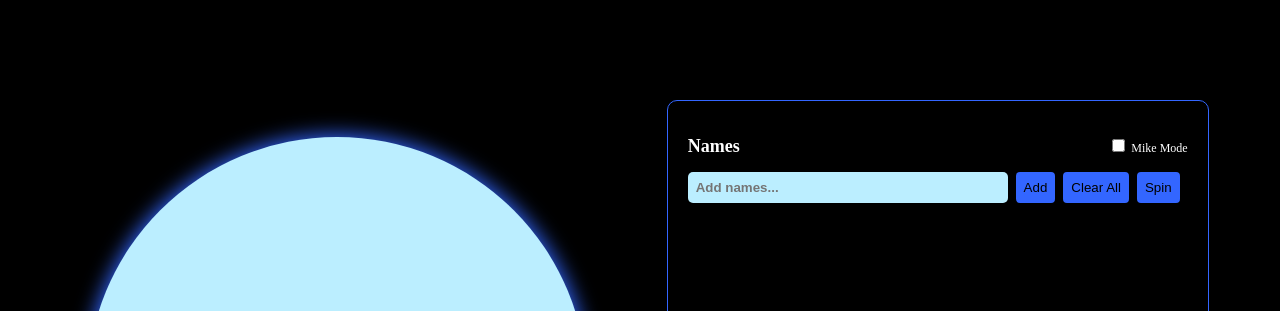
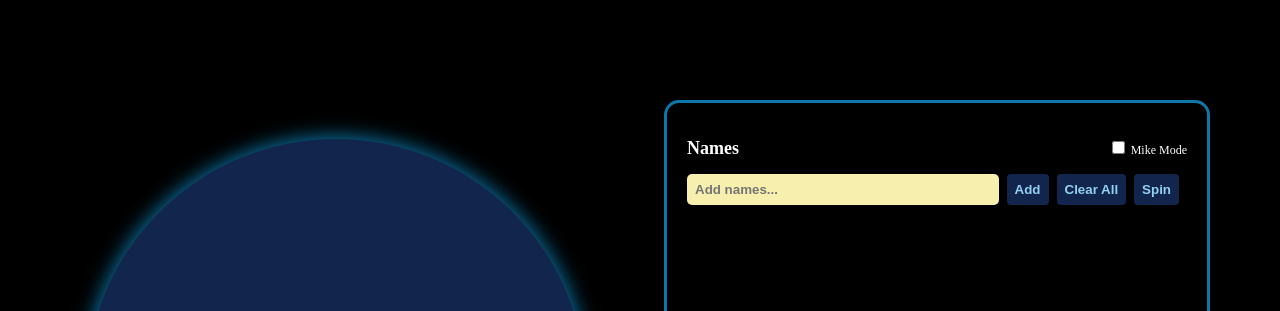
Before and after one commit to kprintz/dolphin-spinner, a website with bundled scripts: page index.html in a window 1280 px wide. Shown: the top 311 px of the page. Built offline with nearby package versions, Linux system fonts and the light colour scheme; files whose address does not match are found by name.

Commit message:
Finalize palette, style updates, add confetti package

```diff
--- a/main.css
+++ b/main.css
@@ -20,16 +20,16 @@
 
 .spinner {
     border-radius: 50%;
-    background-color: #bbeeff;
-    box-shadow: 0 0 20px 2px #3366ff;
+    background-color: #12264d;
+    box-shadow: 0 0 20px 2px #0c77a8;
 }
 
 .input {
     display: flex;
     flex-direction: column;
     width: 500px;
-    border: 1px solid #3366ff;
-    border-radius: 10px;
+    border: 3px solid #0c77a8;
+    border-radius: 15px;
     padding: 20px;
 }
 
@@ -49,7 +49,8 @@
     flex: 1;
     border: none;
     border-radius: 5px;
-    background-color: #bbeeff;
+    background-color: #f7efad;
+    color: #969eca;
     padding: 8px;
     font-weight: bold;
     margin-right: 8px;
@@ -62,19 +63,33 @@
     overflow-y: auto;
 }
 
+.name-container {
+    display: flex;
+    align-items: baseline;
+}
+
 .name {
-    background-color: #bbeeff;
-    padding: 4px;
-    color: black;
+    flex: 1;
+    background-color: #94d0f2;
+    padding: 4px 8px;
+    color: #12264d;
     margin-top: 10px;
     border-radius: 5px;
+    font-weight: bold;
 }
 
 .button {
     margin-right: 8px;
-    background-color: #3366ff;
+    background-color: #12264d;
     border-radius: 4px;
-    border: 2px solid #3366ff;
+    border: 2px solid #12264d;
+    color: #94d0f2;
+    font-weight: bold;
+    cursor: pointer;
+}
+
+.delete-button {
+    margin-left: 8px;
 }
 
 .winner {
--- a/package.json
+++ b/package.json
@@ -13,5 +13,8 @@
     "html-webpack-plugin": "^5.6.0",
     "webpack": "^5.92.1",
     "webpack-cli": "^5.1.4"
+  },
+  "dependencies": {
+    "canvas-confetti": "^1.9.3"
   }
 }
--- a/src/index.js
+++ b/src/index.js
@@ -16,12 +16,12 @@ class Spinner {
   mikeModeEl;
   mikeMode = false;
   palette = [
-    '#12264d',
-    '#86b3cb',
-    '#82d4ed',
-    '#3abae3',
-    '#0c77a8'
-  ]
+    '#94d0f2',
+    '#ddf1fc',
+    '#969eca',
+    '#f7efad',
+    '#ece87a'
+  ];
 
   constructor() {
     this.init();
@@ -31,6 +31,7 @@ class Spinner {
     // todo: add error handling as needed (missing canvas context)
     this.spinnerCanvas = document.getElementById("spinner");
     this.spinnerContext = this.spinnerCanvas.getContext("2d");
+    this.spinnerEl = document.querySelector('.spinner');
     this.namesEl = document.querySelector('.names');
     this.inputEl = document.querySelector('.name-input');
     this.winnerEl = document.querySelector('.winner');
@@ -53,12 +54,15 @@ class Spinner {
   updateNamesDisplay() {
     let namesArr = [];
     this.names.forEach((name, nameIdx) => {
+      let nameContainerEl = document.createElement("div");
+      nameContainerEl.className = 'name-container';
       let nameEl = document.createElement("div");
       nameEl.className = 'name';
       nameEl.setAttribute("id", `${name}-${nameIdx}`);
       let nameText = document.createTextNode(name);
       nameEl.appendChild(nameText);
-      namesArr.push(nameEl);
+      nameContainerEl.appendChild(nameEl);
+      namesArr.push(nameContainerEl);
     })
     this.namesEl.replaceChildren(...namesArr);
     this.addNameDeleteButtons();
@@ -83,8 +87,9 @@ class Spinner {
       let deleteButtonEl = document.createElement("button");
       deleteButtonEl.className = "delete-name";
       deleteButtonEl.classList.add('button');
+      deleteButtonEl.classList.add('delete-button');
       deleteButtonEl.setAttribute("id", `delete-${nameIdx}`);
-      let deleteText = document.createTextNode('X');
+      let deleteText = document.createTextNode('x');
       deleteButtonEl.appendChild(deleteText);
       deleteButtonEl.addEventListener("click", this.deleteName.bind(this, name));
       let nameEl = document.getElementById(`${name}-${nameIdx}`);
@@ -132,7 +137,6 @@ class Spinner {
       this.winnerEl.textContent = '';
       let randomNum = this.getRandomNumber(this.names.length);
       this.selectedName = this.names[randomNum];
-      this.spinnerEl = document.querySelector('.spinner');
       this.spinnerEl.classList.add('rotate');
       setTimeout(() => {
         this.spinnerEl.classList.remove('rotate');
@@ -149,9 +153,10 @@ class Spinner {
   }
 
   updateSpinner() {
+    this.spinnerEl.style.transform = ('rotate(0deg)');
     this.spinnerContext.clearRect(0, 0, this.spinnerCanvas.width, this.spinnerCanvas.height);
     for (let i = 0; i < this.names.length; i++) {
-      let strokeColor = this.palette[this.getRandomNumber(5)];
+      let strokeColor = this.palette[this.getRandomNumber(4)];
       this.drawWedgeLines(250, 250, 250, i * (360 / this.names.length), strokeColor);
       this.drawNamesOnCanvas(250, 250, 200, i * (360 / this.names.length) + ((360 / this.names.length) / 2), strokeColor, this.names[i]);
     }
```
Also changed, not shown: 1 other file.
